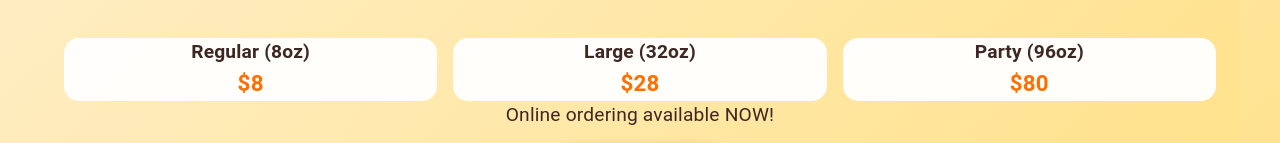
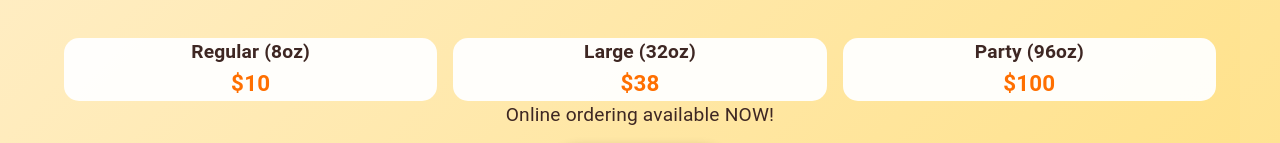
Before and after one commit to hunttony/dishtalgia, a React (Vite) app in the folder dishtalgia-landing-page/: page /product/original-banana-pudding in a window 1280 px wide. Shown: the part 896-1039 px from the top of the page. Built offline with nearby package versions, Linux system fonts and the light colour scheme.

Commit message:
update 4-14-25 -- ceter payment

```diff
--- a/dishtalgia-landing-page/src/product/original-banana-pudding.jsx
+++ b/dishtalgia-landing-page/src/product/original-banana-pudding.jsx
@@ -230,9 +230,9 @@ const OriginalBananaPudding = () => {
         </Typography>
         <Grid container spacing={2} justifyContent="center">
           {[
-            { size: "Regular (8oz)", price: "$8" },
-            { size: "Large (32oz)", price: "$28" },
-            { size: "Party (96oz)", price: "$80" },
+            { size: "Regular (8oz)", price: "$10" },
+            { size: "Large (32oz)", price: "$38" },
+            { size: "Party (96oz)", price: "$100" },
           ].map((item, index) => (
             <Grid item xs={12} sm={4} key={index}>
               <motion.div
```
